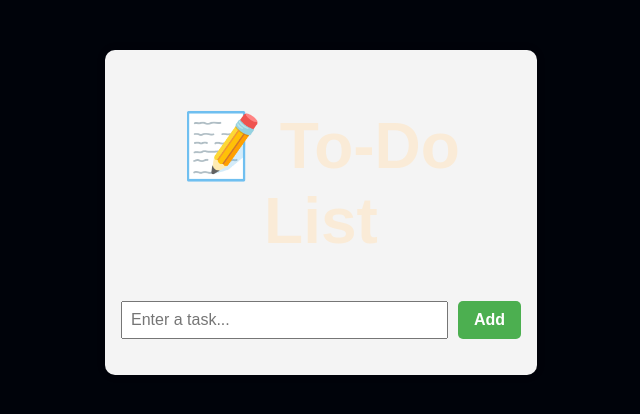
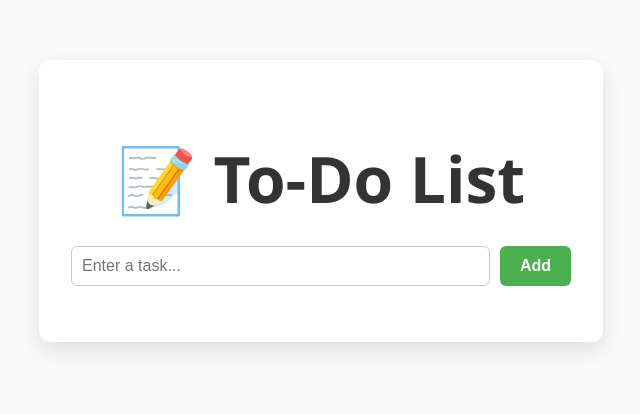
Before and after one commit to m-wakefield/react-list-app, a React (Vite) app in the folder my-react-app/: page / in a window 1280 px wide. Shown: the top 414 px of the page, without its empty margins (319-959 px from the left). Built offline with nearby package versions, Linux system fonts and the light colour scheme.

Commit message:
Update App.css

```diff
--- a/my-react-app/src/App.css
+++ b/my-react-app/src/App.css
@@ -1,63 +1,112 @@
-.app-container {
-  font-family: sans-serif;
-  max-width: 400px;
-  margin: 50px auto;
-  padding: 1rem;
-  text-align: center;
-  background: #f4f4f4;
-  border-radius: 10px;
-  box-shadow: 0 0 10px rgba(0, 0, 0, 0.1);
+/* Reset and base styles */
+body {
+  margin: 0;
+  padding: 0;
+  font-family: 'Segoe UI', Tahoma, Geneva, Verdana, sans-serif;
+  background-color: #f9f9f9;
 }
 
+/* Main app container */
+.app-container {
+  max-width: 500px;
+  margin: 60px auto;
+  padding: 2rem;
+  background-color: #fff;
+  border-radius: 12px;
+  box-shadow: 0 8px 20px rgba(0, 0, 0, 0.1);
+  text-align: center;
+}
+
+/* Heading */
+h1 {
+  margin-bottom: 1.5rem;
+  color: #333;
+}
+
+/* Input + Add button group */
 .input-group {
   display: flex;
   gap: 10px;
-  margin-bottom: 20px;
+  margin-bottom: 1.5rem;
 }
 
 .input-group input {
   flex: 1;
-  padding: 8px;
+  padding: 10px;
   font-size: 1rem;
+  border: 1px solid #ccc;
+  border-radius: 6px;
 }
 
 .input-group button {
-  padding: 8px 16px;
+  padding: 10px 20px;
   font-size: 1rem;
-  background: #4caf50;
+  background-color: #4caf50;
   color: white;
   border: none;
-  border-radius: 5px;
+  border-radius: 6px;
   cursor: pointer;
+  transition: background-color 0.3s;
 }
 
 .input-group button:hover {
-  background: #45a049;
+  background-color: #43a047;
 }
 
+/* Task list */
 .task-list {
   list-style: none;
   padding: 0;
+  margin: 0;
 }
 
 .task-list li {
-  background: white;
-  padding: 10px;
-  margin-bottom: 8px;
+  background-color: #f0f0f0;
+  padding: 12px 16px;
+  margin-bottom: 10px;
+  border-radius: 6px;
   display: flex;
+  align-items: center;
   justify-content: space-between;
-  align-items: center;
-  border-radius: 5px;
+  cursor: pointer;
+  transition: background-color 0.3s;
+}
+
+.task-list li:hover {
+  background-color: #e0e0e0;
+}
+
+/* Completed task styling */
+.completed {
+  text-decoration: line-through;
+  color: #999;
+}
+
+/* Action buttons: up, down, delete */
+.task-actions {
+  display: flex;
+  gap: 6px;
+  margin-left: 10px;
+}
+
+.task-actions button {
+  background: none;
+  border: none;
+  font-size: 1.1rem;
+  cursor: pointer;
+  padding: 4px;
+  color: #333;
+  transition: color 0.2s;
+}
+
+.task-actions button:hover {
+  color: #000;
 }
 
 .delete-btn {
-  background: none;
-  border: none;
-  font-size: 1.2rem;
-  cursor: pointer;
   color: red;
 }
-.completed {
-  text-decoration: line-through;
-  color: gray;
+
+.delete-btn:hover {
+  color: darkred;
 }
```
